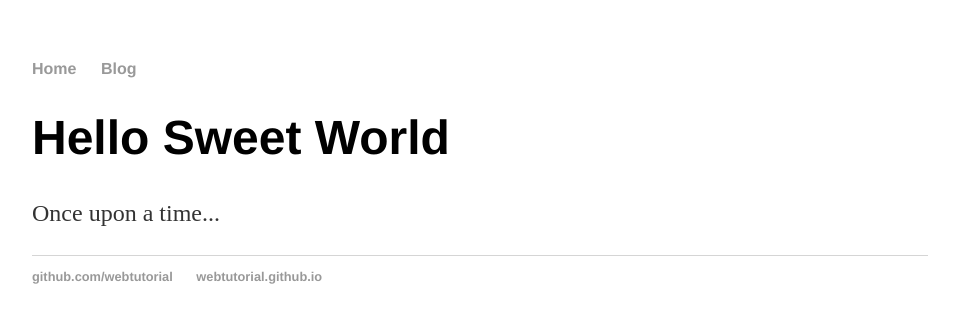
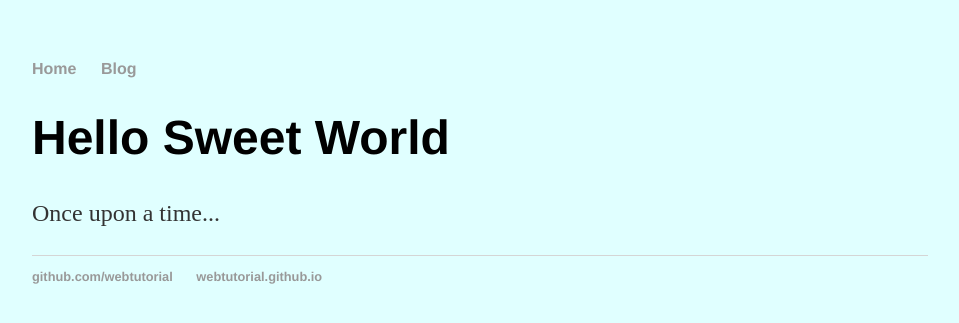
Before and after one commit to HWVictor/HWVictor.github.io, a Jekyll site: the page built from index.html, in a window 1280 px wide. Shown: the top 323 px of the page, without its empty margins (160-1119 px from the left). Built offline with Jekyll 4.4.1, drawn with Linux system fonts in a browser that asks for light colours.

Commit message:
Update main.css
fixed spelling mistakes

```diff
--- a/css/main.css
+++ b/css/main.css
@@ -1,7 +1,7 @@
 body {
   margin: 60px auto;
   width: 70%;
-  backgorund-color: lightcyan;
+  background-color: lightcyan;
 }
 h1 {
   font-size: 3em;
```
